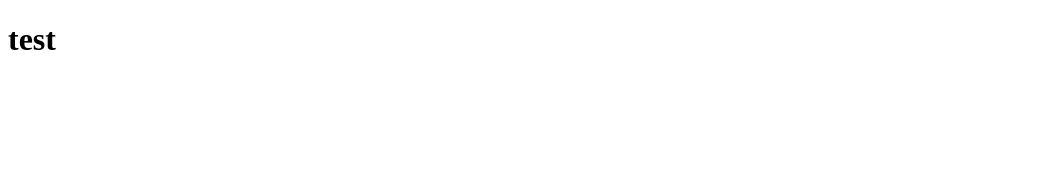
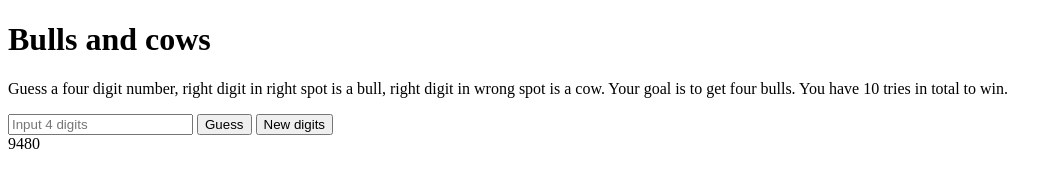
Before and after one commit to fastory777/bull, a website: page public/index.html in a window 1280 px wide. Shown: the whole page, without its empty margins (0-1062 px from the left). Drawn offline with Linux system fonts and the light colour scheme.

Commit message:
stable version 21.10.25

```diff
--- a/public/index.html
+++ b/public/index.html
@@ -1,10 +1,25 @@
+
 <!DOCTYPE html>
 <html lang="en">
 <head>
     <meta charset="UTF-8">
-    <title>Title</title>
+    <meta name="viewport" content="width=device-width, initial-scale=1.0">
+    <title>Bulls and cows</title>
 </head>
 <body>
-<h1>test</h1>
+
+<h1>Bulls and cows</h1>
+<p>Guess a four digit number, right digit in right spot is a bull, right digit in wrong spot is a cow. Your goal is to get four bulls. You have 10 tries in total to win.</p>
+
+<div id="form" class="form">
+    <input type="text" id="guess" placeholder="Input 4 digits" />
+    <button id="btn_guess">Guess</button>
+    <button id="btn_reset">New digits</button>
+</div>
+<script src="js/random.js"></script>
+
+<div id="results"></div>
+<script src="js/checkdigits.js"></script>
+
 </body>
 </html>
--- /dev/null
+++ b/public/js/checkdigits.js
@@ -0,0 +1,3 @@
+let result = document.getElementById("results");
+
+result.innerHTML = makeSecret();
--- /dev/null
+++ b/public/js/random.js
@@ -0,0 +1,18 @@
+const DIGITS = 4;
+const MAX_DIGIT = 9;
+
+function randInt(min, max) {
+    return Math.floor(Math.random() * (max - min + 1)) + min;
+}
+
+function makeSecret(len = DIGITS) {
+    let arr = [];
+
+    while (arr.length < len) {
+        const digit = String(randInt(0, MAX_DIGIT));
+        arr.push(digit);
+    }
+
+    return arr.join("");
+
+}
```
